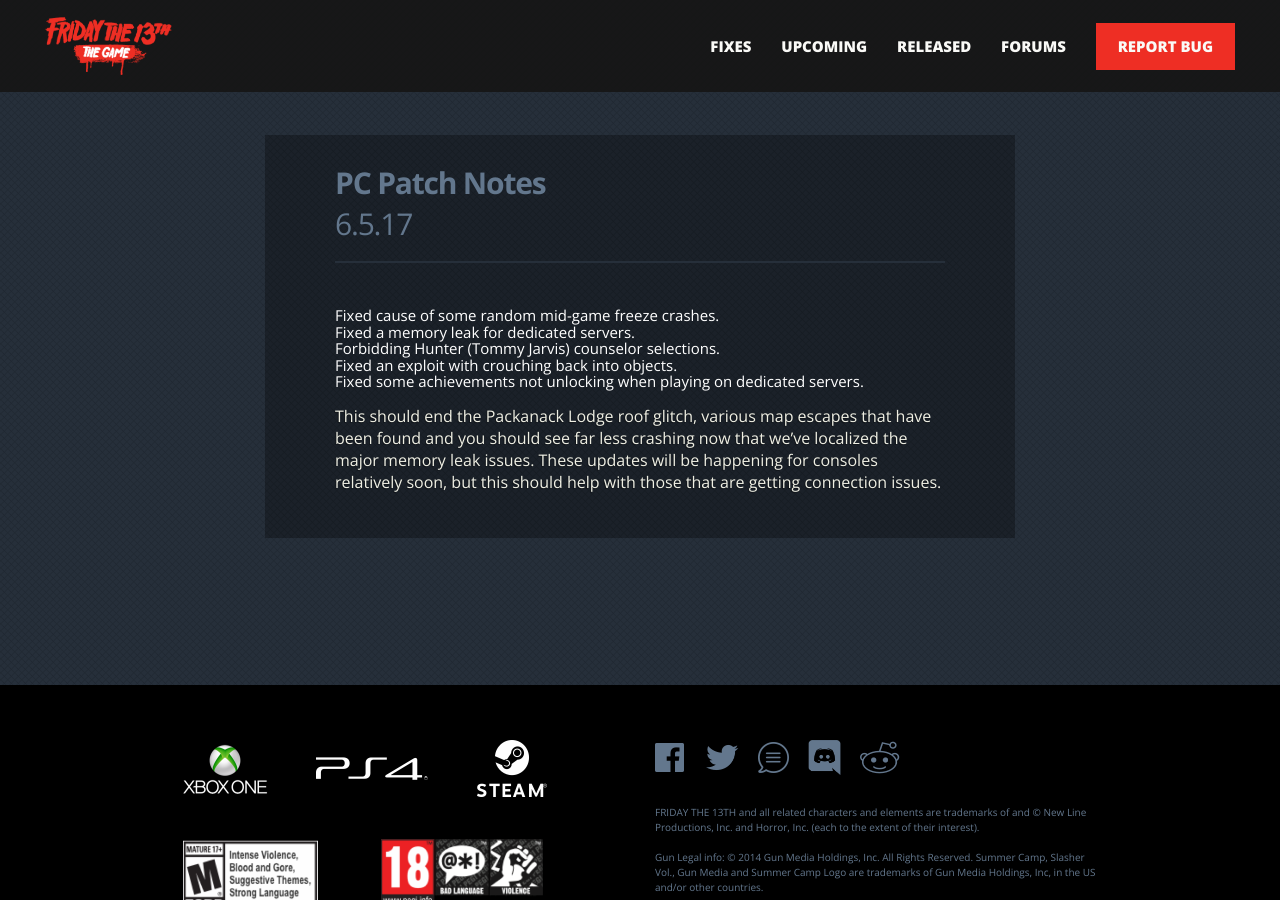
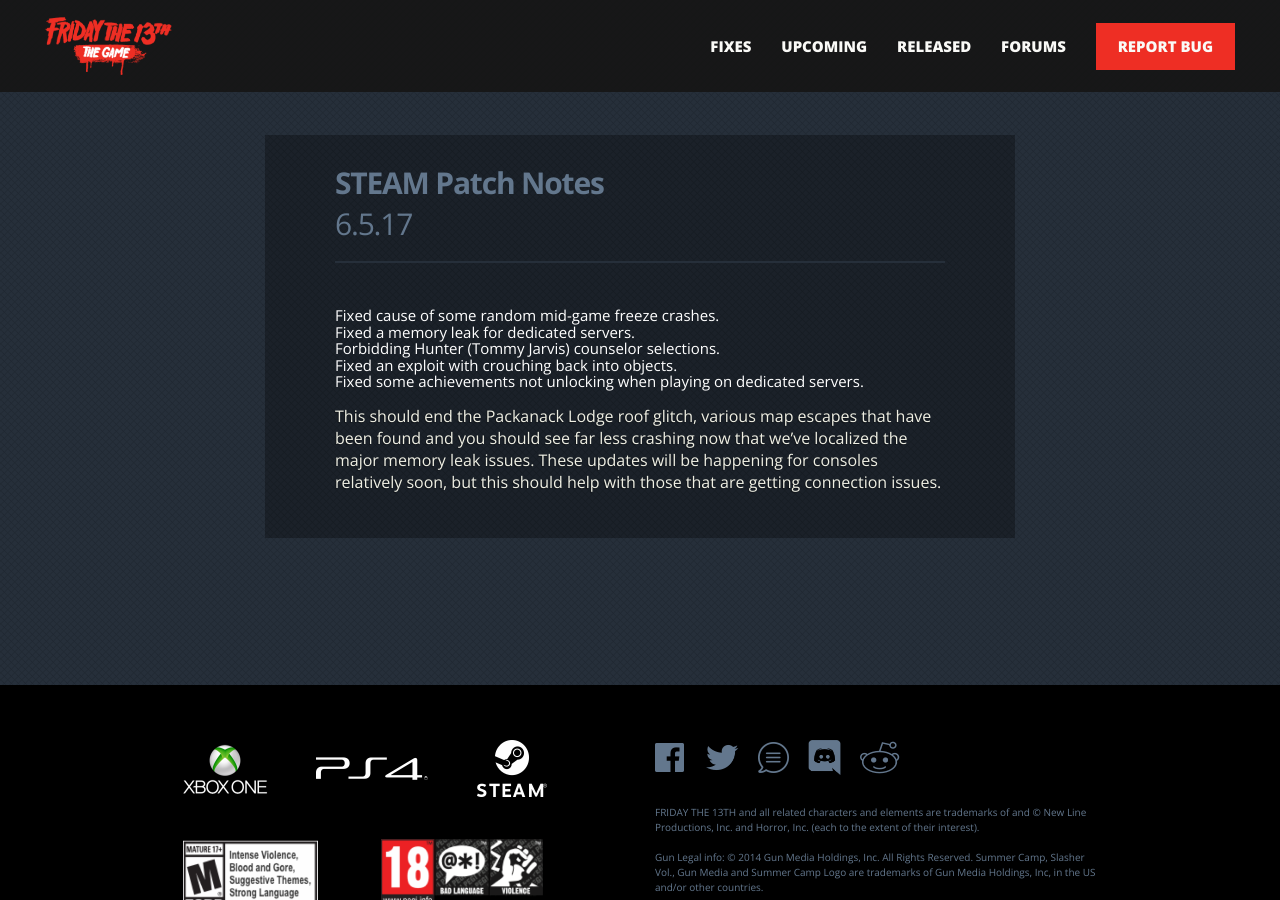
Before and after one commit to bdk6000/friday-13, a Jekyll site: the page built from _released-patches/patch-notes-6-5.markdown, in a window 1280 px wide and 900 px high. Built offline with Jekyll 4.4.1, drawn with Linux system fonts in a browser that asks for light colours.

Commit message:
Updated Patch Notes 6 5

```diff
--- a/_released-patches/patch-notes-6-5.markdown
+++ b/_released-patches/patch-notes-6-5.markdown
@@ -2,7 +2,7 @@
 title: Patch Notes
 date: 2017-06-05 22:15:00 -04:00
 categories:
-- PC
+- STEAM
 release-date: 2017-06-28 22:15:00 -04:00
 ---
 
```
